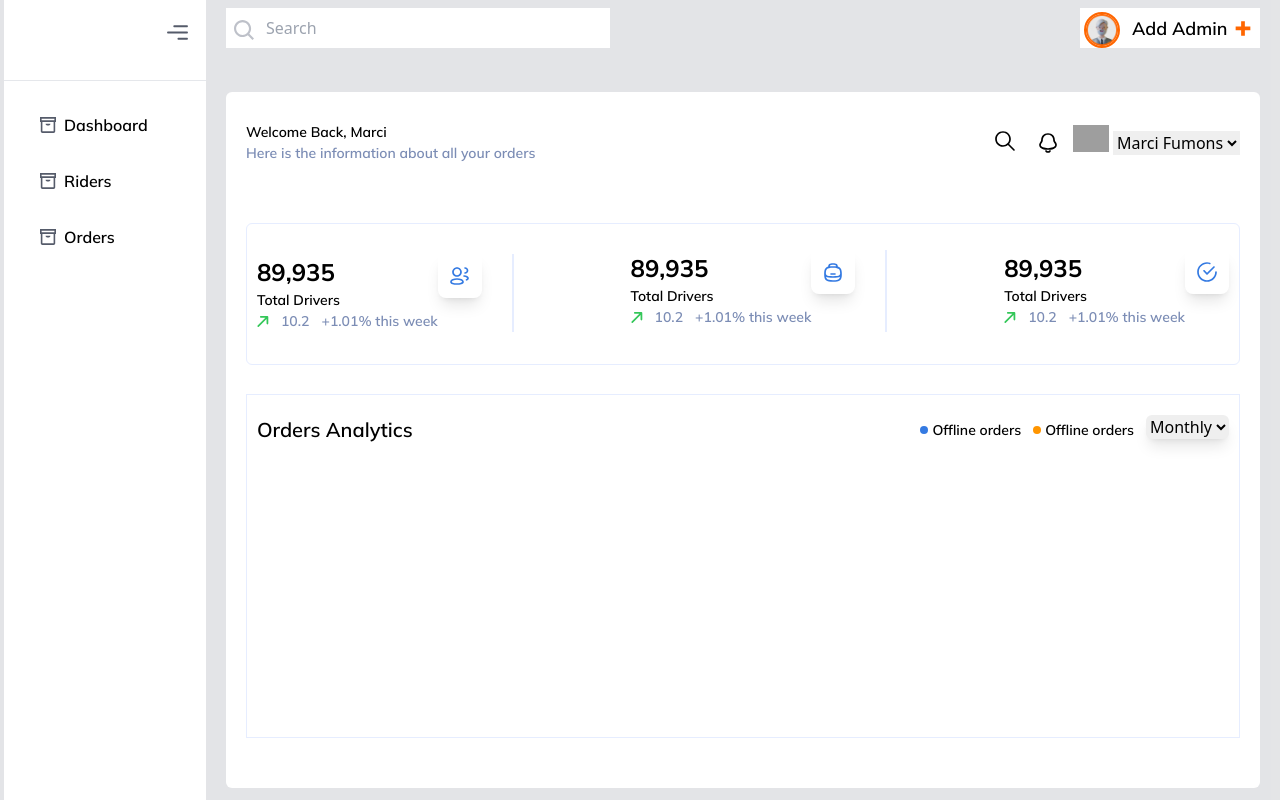
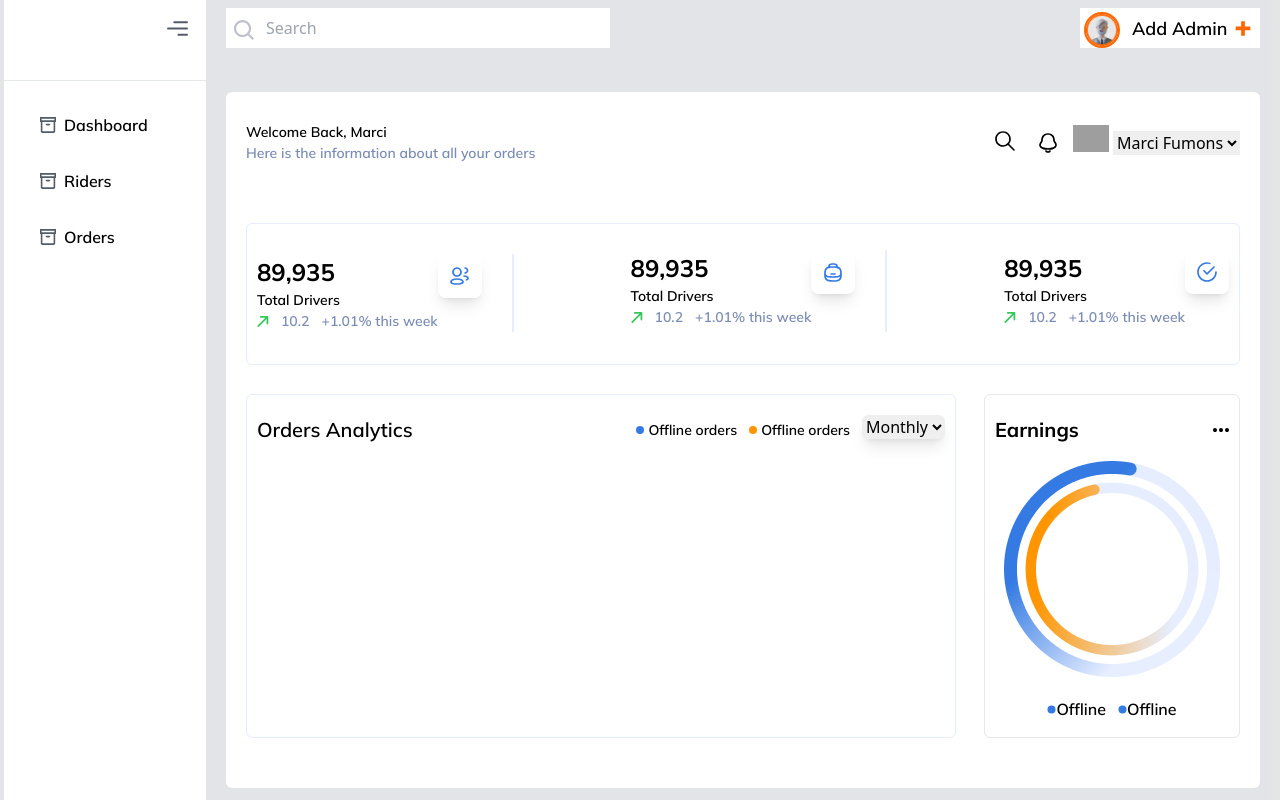
Before and after one commit to chipingo42/Riders, a React (Create React App) app: page / in a window 1280 px wide. Built offline with nearby package versions, Linux system fonts and the light colour scheme; grey boxes are pictures that could not be loaded.

Commit message:
third checck

```diff
--- a/src/Components/Dashboard/Analytics.jsx
+++ b/src/Components/Dashboard/Analytics.jsx
@@ -1,9 +1,10 @@
 import React from 'react'
+import circle_chart from '../../Assets/Circle-Chart.png'
 
 const Analytics = () => {
   return (
-    <div className='mt-[29px] border border-[#E6EDFF] h-[344px] px-[10px] '>
-      <div>
+    <div className='flex mt-[29px] space-x-7'>
+      <div className='flex-1  border border-[#E6EDFF] h-[344px] px-[10px] rounded-md '>
         <div className='flex pt-[20px]'>
           <h1 className='flex-1 font-Mulish font-[600] text-[20px] text-[#000000] '>Orders Analytics</h1>
           <div className='flex space-x-3'>
@@ -25,8 +26,41 @@ const Analytics = () => {
             </div>
             <div>
               <select className=' shadow-lg rounded-md'>
-                <option className=' font-Poppins font-[400] text-[14px] '>Monthly</option>
+                <option className=' font-Poppins font-[400] text-[14px] text-[#000000] '>Monthly</option>
               </select>
+            </div>
+          </div>
+        </div>
+      </div>
+      <div className='border broder-[#E6EDFF] w-[256px] h-[344px] rounded-md '>
+        <div className='flex flex-col px-[10px]'>
+          <div className='flex items-center justify-between pt-[20px]'>
+            <h1 className=' font-Mulish font-[700] text-[20px] text-[#000000] '>Earnings</h1>
+            <span>
+              <svg width="16" height="4" viewBox="0 0 16 4" fill="none" xmlns="http://www.w3.org/2000/svg">
+                <path d="M2 0C1.46957 0 0.960859 0.210714 0.585786 0.585787C0.210714 0.96086 0 1.46957 0 2C0 2.53043 0.210714 3.03914 0.585786 3.41421C0.960859 3.78929 1.46957 4 2 4C2.53043 4 3.03914 3.78929 3.41421 3.41421C3.78929 3.03914 4 2.53043 4 2C4 1.46957 3.78929 0.96086 3.41421 0.585787C3.03914 0.210714 2.53043 0 2 0ZM8 0C7.46957 0 6.96086 0.210714 6.58579 0.585787C6.21071 0.96086 6 1.46957 6 2C6 2.53043 6.21071 3.03914 6.58579 3.41421C6.96086 3.78929 7.46957 4 8 4C8.53043 4 9.03914 3.78929 9.41421 3.41421C9.78929 3.03914 10 2.53043 10 2C10 1.46957 9.78929 0.96086 9.41421 0.585787C9.03914 0.210714 8.53043 0 8 0ZM14 0C13.4696 0 12.9609 0.210714 12.5858 0.585787C12.2107 0.96086 12 1.46957 12 2C12 2.53043 12.2107 3.03914 12.5858 3.41421C12.9609 3.78929 13.4696 4 14 4C14.5304 4 15.0391 3.78929 15.4142 3.41421C15.7893 3.03914 16 2.53043 16 2C16 1.46957 15.7893 0.96086 15.4142 0.585787C15.0391 0.210714 14.5304 0 14 0Z" fill="black"/>
+              </svg>
+            </span>
+          </div>
+          <div className='mt-4 flex justify-center'>
+            <img src={circle_chart} alt="/" />
+          </div>
+          <div className='flex space-x-3 justify-center pt-[20px]'>
+            <div className='flex items-center'>
+              <span>
+                <svg width="9" height="9" viewBox="0 0 9 9" fill="none" xmlns="http://www.w3.org/2000/svg">
+                <circle cx="4.5" cy="4.5" r="4" fill="#347AE2"/>
+                </svg>
+              </span>
+              <span className=' font-Mulish font-[600] ont-[14px] text-[#000000] '>Offline</span>
+            </div>
+            <div className='flex items-center'>
+              <span>
+                <svg width="9" height="9" viewBox="0 0 9 9" fill="none" xmlns="http://www.w3.org/2000/svg">
+                <circle cx="4.5" cy="4.5" r="4" fill="#347AE2"/>
+                </svg>
+              </span>
+              <span className=' font-Mulish font-[600] ont-[14px] text-[#000000] '>Offline</span>
             </div>
           </div>
         </div>
--- a/src/Components/SideMenu.jsx
+++ b/src/Components/SideMenu.jsx
@@ -5,7 +5,7 @@ const SideMenu = () => {
     <div className='bg-white h-screen w-[250px] relative ml-1'>
       <div className='flex flex-col space-y-6 relative '>
         <div className='py-10 border-b'>
-          <svg className='absolute right-4 top-5 ' width="25" height="25" viewBox="0 0 25 25" fill="none" xmlns="http://www.w3.org/2000/svg">
+          <svg className='absolute right-4 top-4 ' width="25" height="25" viewBox="0 0 25 25" fill="none" xmlns="http://www.w3.org/2000/svg">
             <path d="M22.9167 18.7552C22.9167 19.3281 22.4522 19.7916 21.8803 19.7916H13.5365C13.2617 19.7916 12.998 19.6824 12.8037 19.4881C12.6093 19.2937 12.5001 19.0301 12.5001 18.7552C12.5001 18.4803 12.6093 18.2167 12.8037 18.0223C12.998 17.8279 13.2617 17.7187 13.5365 17.7187H21.8803C22.1552 17.7187 22.4188 17.8279 22.6132 18.0223C22.8076 18.2167 22.9167 18.4803 22.9167 18.7552Z" fill="#555B6A"/>
             <path d="M22.9167 12.4999C22.9167 13.0728 22.4522 13.5364 21.8803 13.5364L3.11987 13.5364C2.84499 13.5364 2.58136 13.4272 2.38699 13.2328C2.19261 13.0384 2.08341 12.7748 2.08341 12.4999C2.08341 12.225 2.19261 11.9614 2.38699 11.767C2.58136 11.5727 2.84499 11.4635 3.11987 11.4635L21.8803 11.4635C22.1552 11.4635 22.4188 11.5727 22.6132 11.767C22.8076 11.9614 22.9167 12.225 22.9167 12.4999Z" fill="#555B6A"/>
             <path d="M21.8803 7.28125C22.1552 7.28125 22.4188 7.17205 22.6132 6.97768C22.8076 6.78331 22.9167 6.51968 22.9167 6.24479C22.9167 5.9699 22.8076 5.70628 22.6132 5.5119C22.4188 5.31753 22.1552 5.20833 21.8803 5.20833L9.36987 5.20833C9.09499 5.20833 8.83136 5.31753 8.63698 5.5119C8.44261 5.70628 8.33341 5.9699 8.33341 6.24479C8.33341 6.51968 8.44261 6.78331 8.63698 6.97768C8.83136 7.17205 9.09499 7.28125 9.36987 7.28125L21.8803 7.28125Z" fill="#555B6A"/>
```
Also changed, not shown: src/Assets/Circle-Chart.png (added).
